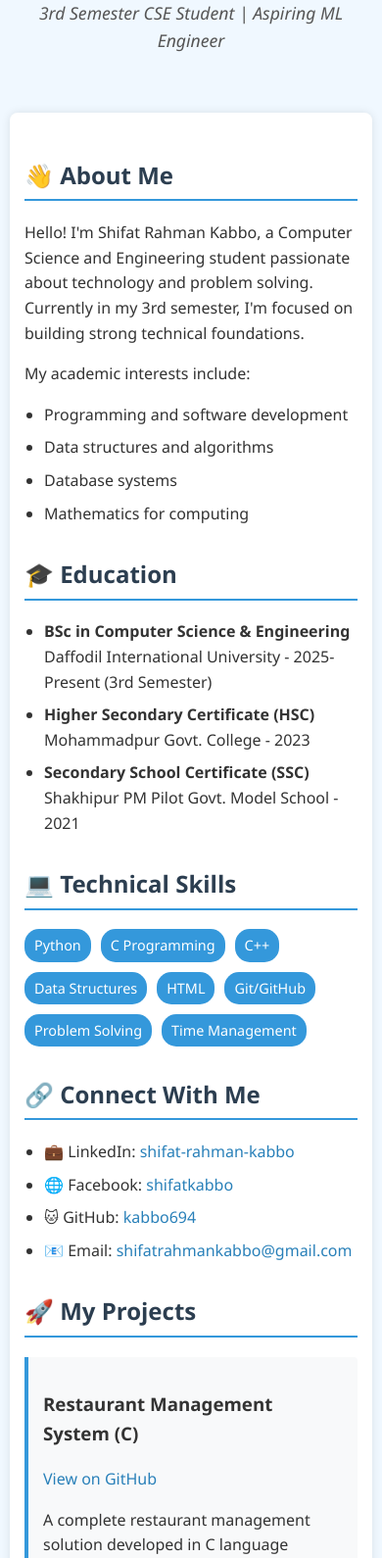
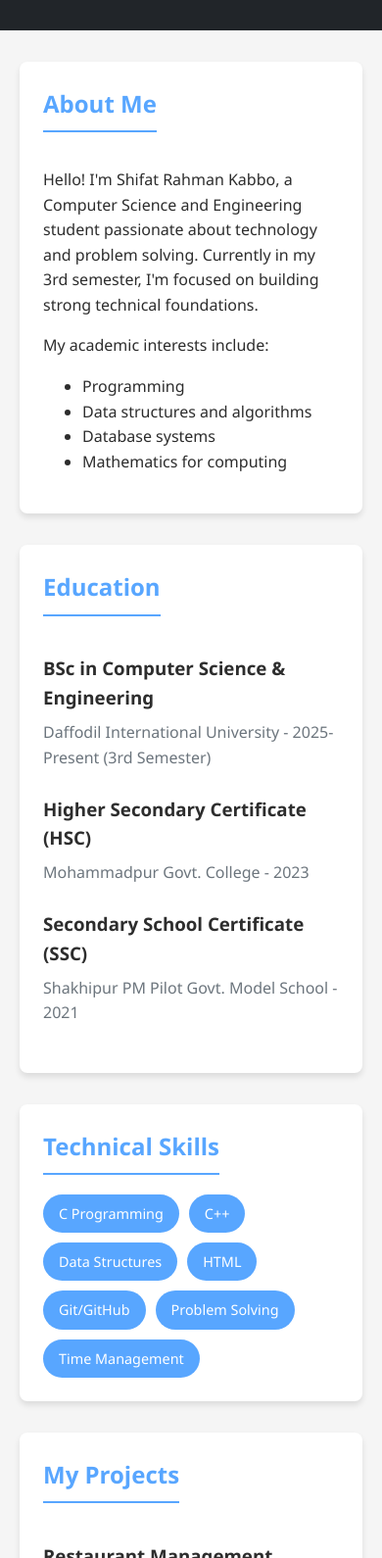
Before and after one commit to kabbo694/kabbo, a plain HTML site: page index.html in a window 390 px wide. Shown: the part 154-1744 px from the top of the page at 98% size. Drawn offline with Linux system fonts and the light colour scheme.

Commit message:
Update index.html

```diff
--- a/index.html
+++ b/index.html
@@ -3,147 +3,184 @@
 <head>
     <meta charset="UTF-8">
     <meta name="viewport" content="width=device-width, initial-scale=1.0">
-  <title>Shifat Rahman Kabbo | CSE Student | Aspiring ML Engineer</title>
+    <title>Shifat Rahman Kabbo - Portfolio</title>
     <style>
+        :root {
+            --primary: #2d2d2d;
+            --secondary: #58a6ff;
+            --light: #f8f9fa;
+            --dark: #212529;
+            --gray: #6c757d;
+        }
+
         body {
             font-family: 'Segoe UI', Tahoma, Geneva, Verdana, sans-serif;
             line-height: 1.6;
-      color: #333;
-      background-color: #f0f8ff; /* হালকা নীল ব্যাকগ্রাউন্ড */
-      max-width: 1000px;
+            color: var(--primary);
+            margin: 0;
+            padding: 0;
+            background-color: #f5f5f5;
+        }
+
+        .container {
+            max-width: 1100px;
             margin: 0 auto;
-      padding: 20px;
+            padding: 0 20px;
         }
 
         header {
+            background-color: var(--dark);
+            color: white;
+            padding: 2rem 0;
             text-align: center;
-      padding: 20px 0;
-      margin-bottom: 30px;
+            margin-bottom: 2rem;
         }
 
-    h1 {
+        header h1 {
             margin: 0;
-      font-size: 2.2em;
-      color: #2c3e50;
+            font-size: 2.5rem;
+        }
+
+        header p {
+            margin: 0.5rem 0 0;
+            font-size: 1.2rem;
+            color: var(--gray);
+        }
+
+        .profile-img {
+            width: 150px;
+            height: 150px;
+            border-radius: 50%;
+            object-fit: cover;
+            border: 5px solid var(--secondary);
+            margin: 1rem auto;
+        }
+
+        section {
+            background-color: white;
+            border-radius: 8px;
+            box-shadow: 0 4px 6px rgba(0, 0, 0, 0.1);
+            padding: 2rem;
+            margin-bottom: 2rem;
         }
 
         h2 {
-      color: #2c3e50;
-      border-bottom: 2px solid #3498db;
-      padding-bottom: 5px;
-      margin-top: 30px;
+            color: var(--secondary);
+            margin-top: 0;
+            border-bottom: 2px solid var(--secondary);
+            padding-bottom: 0.5rem;
+            display: inline-block;
         }
 
-    .tagline {
-      font-style: italic;
-      font-size: 1.1em;
-      margin: 10px 0;
-      color: #555;
-    }
-
-    .container {
-      background-color: white;
-      padding: 25px;
-      border-radius: 8px;
-      box-shadow: 0 0 10px rgba(0,0,0,0.1);
-    }
-
-    ul {
-      padding-left: 20px;
-    }
-
-    li {
-      margin-bottom: 8px;
-    }
-
-    a {
-      color: #2980b9;
-      text-decoration: none;
-    }
-
-    a:hover {
-      text-decoration: underline;
-    }
-
-    .project {
-      background-color: #f8f9fa;
-      padding: 15px;
-      border-left: 4px solid #3498db;
-      margin-bottom: 20px;
-      border-radius: 0 4px 4px 0;
-    }
-
-    .skills-container {
+        .skills {
             display: flex;
             flex-wrap: wrap;
             gap: 10px;
-      margin-top: 10px;
         }
 
         .skill {
-      background-color: #3498db;
+            background-color: var(--secondary);
             color: white;
-      padding: 5px 10px;
-      border-radius: 15px;
-      font-size: 0.9em;
+            padding: 0.5rem 1rem;
+            border-radius: 20px;
+            font-size: 0.9rem;
+        }
+
+        .education-item, .project {
+            margin-bottom: 1.5rem;
+        }
+
+        .education-item h3, .project h3 {
+            margin-bottom: 0.5rem;
+        }
+
+        .education-item p, .project p {
+            margin: 0.2rem 0;
+            color: var(--gray);
+        }
+
+        .social-links {
+            display: flex;
+            gap: 1rem;
+            flex-wrap: wrap;
+        }
+
+        .social-link {
+            display: inline-block;
+            padding: 0.5rem 1rem;
+            background-color: var(--dark);
+            color: white;
+            text-decoration: none;
+            border-radius: 5px;
+            transition: background-color 0.3s;
+        }
+
+        .social-link:hover {
+            background-color: var(--secondary);
         }
 
         footer {
             text-align: center;
-      margin-top: 40px;
-      padding: 15px;
-      color: #777;
-      font-size: 0.9em;
+            padding: 1rem 0;
+            background-color: var(--dark);
+            color: white;
+            margin-top: 2rem;
         }
 
         @media (max-width: 768px) {
-      body {
-        padding: 10px;
+            header h1 {
+                font-size: 2rem;
             }
 
-      .container {
-        padding: 15px;
+            section {
+                padding: 1.5rem;
             }
         }
     </style>
 </head>
 <body>
     <header>
+        <div class="container">
+            <!-- Add your profile image here -->
+            <!-- <img src="profile.jpg" alt="Shifat Rahman Kabbo" class="profile-img"> -->
             <h1>Shifat Rahman Kabbo</h1>
-    <p class="tagline">3rd Semester CSE Student | Aspiring ML Engineer</p>
+            <p>Computer Science & Engineering Student</p>
+        </div>
     </header>
 
     <div class="container">
         <section id="about">
-      <h2>👋 About Me</h2>
+            <h2>About Me</h2>
             <p>Hello! I'm Shifat Rahman Kabbo, a Computer Science and Engineering student passionate about technology and problem solving. Currently in my 3rd semester, I'm focused on building strong technical foundations.</p>
 
-      <p>My academic interests include:
+            <p>My academic interests include:</p>
             <ul>
-          <li>Programming and software development</li>
+                <li>Programming</li>
                 <li>Data structures and algorithms</li>
                 <li>Database systems</li>
                 <li>Mathematics for computing</li>
             </ul>
-      </p>
         </section>
 
         <section id="education">
-      <h2>🎓 Education</h2>
-      <ul>
-        <li><strong>BSc in Computer Science & Engineering</strong><br>
-        Daffodil International University - 2025-Present (3rd Semester)</li>
-        <li><strong>Higher Secondary Certificate (HSC)</strong><br>
-        Mohammadpur Govt. College - 2023</li>
-        <li><strong>Secondary School Certificate (SSC)</strong><br>
-        Shakhipur PM Pilot Govt. Model School - 2021</li>
-      </ul>
+            <h2>Education</h2>
+            <div class="education-item">
+                <h3>BSc in Computer Science & Engineering</h3>
+                <p>Daffodil International University - 2025-Present (3rd Semester)</p>
+            </div>
+            <div class="education-item">
+                <h3>Higher Secondary Certificate (HSC)</h3>
+                <p>Mohammadpur Govt. College - 2023</p>
+            </div>
+            <div class="education-item">
+                <h3>Secondary School Certificate (SSC)</h3>
+                <p>Shakhipur PM Pilot Govt. Model School - 2021</p>
+            </div>
         </section>
 
         <section id="skills">
-      <h2>💻 Technical Skills</h2>
-      <div class="skills-container">
-        <span class="skill">Python</span>
+            <h2>Technical Skills</h2>
+            <div class="skills">
                 <span class="skill">C Programming</span>
                 <span class="skill">C++</span>
                 <span class="skill">Data Structures</span>
@@ -154,22 +191,10 @@
             </div>
         </section>
 
-    <section id="connect">
-      <h2>🔗 Connect With Me</h2>
-      <ul>
-        <li>💼 LinkedIn: <a href="https://linkedin.com/in/shifat-rahman-kabbo" target="_blank">shifat-rahman-kabbo</a></li>
-        <li>🌐 Facebook: <a href="https://facebook.com/shifatkabbo" target="_blank">shifatkabbo</a></li>
-        <li>🐱 GitHub: <a href="https://github.com/kabbo694" target="_blank">kabbo694</a></li>
-        <li>📧 Email: <a href="mailto:shifatrahmankabbo@gmail.com">shifatrahmankabbo@gmail.com</a></li>
-      </ul>
-    </section>
-
         <section id="projects">
-      <h2>🚀 My Projects</h2>
-
+            <h2>My Projects</h2>
             <div class="project">
                 <h3>Restaurant Management System (C)</h3>
-        <p><a href="https://github.com/kabbo694/Restaurant-Management-System-C" target="_blank">View on GitHub</a></p>
                 <p>A complete restaurant management solution developed in C language featuring:</p>
                 <ul>
                     <li>Admin panel with menu management</li>
@@ -177,11 +202,12 @@
                     <li>Feedback collection</li>
                     <li>Billing and transactions</li>
                 </ul>
+                <a href="#" class="social-link">View on GitHub</a>
             </div>
         </section>
 
-    <section id="hobbies">
-      <h2>🎨 Interests</h2>
+        <section id="interests">
+            <h2>Interests</h2>
             <ul>
                 <li>Learning new technologies</li>
                 <li>Participating in coding challenges</li>
@@ -189,10 +215,22 @@
                 <li>Helping others learn programming</li>
             </ul>
         </section>
+
+        <section id="contact">
+            <h2>Connect With Me</h2>
+            <div class="social-links">
+                <a href="https://www.linkedin.com/in/shifat-rahman-kabbo-964322311?utm_source=share&utm_campaign=share_via&utm_content=profile&utm_medium=ios_app" class="social-link" target="_blank">LinkedIn</a>
+                <a href="https://www.facebook.com/share/1BwE7mHTpY/?mibextid=wwXIfr" class="social-link" target="_blank">Facebook</a>
+                <a href="https://github.com/kabbo694" class="social-link" target="_blank">GitHub</a>
+                <a href="mailto:shifatrahmankabbo@gmail.com" class="social-link">Email</a>
+            </div>
+        </section>
     </div>
 
     <footer>
-    <p>© 2025 Shifat Rahman Kabbo</p>
+        <div class="container">
+            <p>&copy; 2023 Shifat Rahman Kabbo. All rights reserved.</p>
+        </div>
     </footer>
 </body>
 </html>
```
Lines whose indentation alone changed are shown as unchanged.
